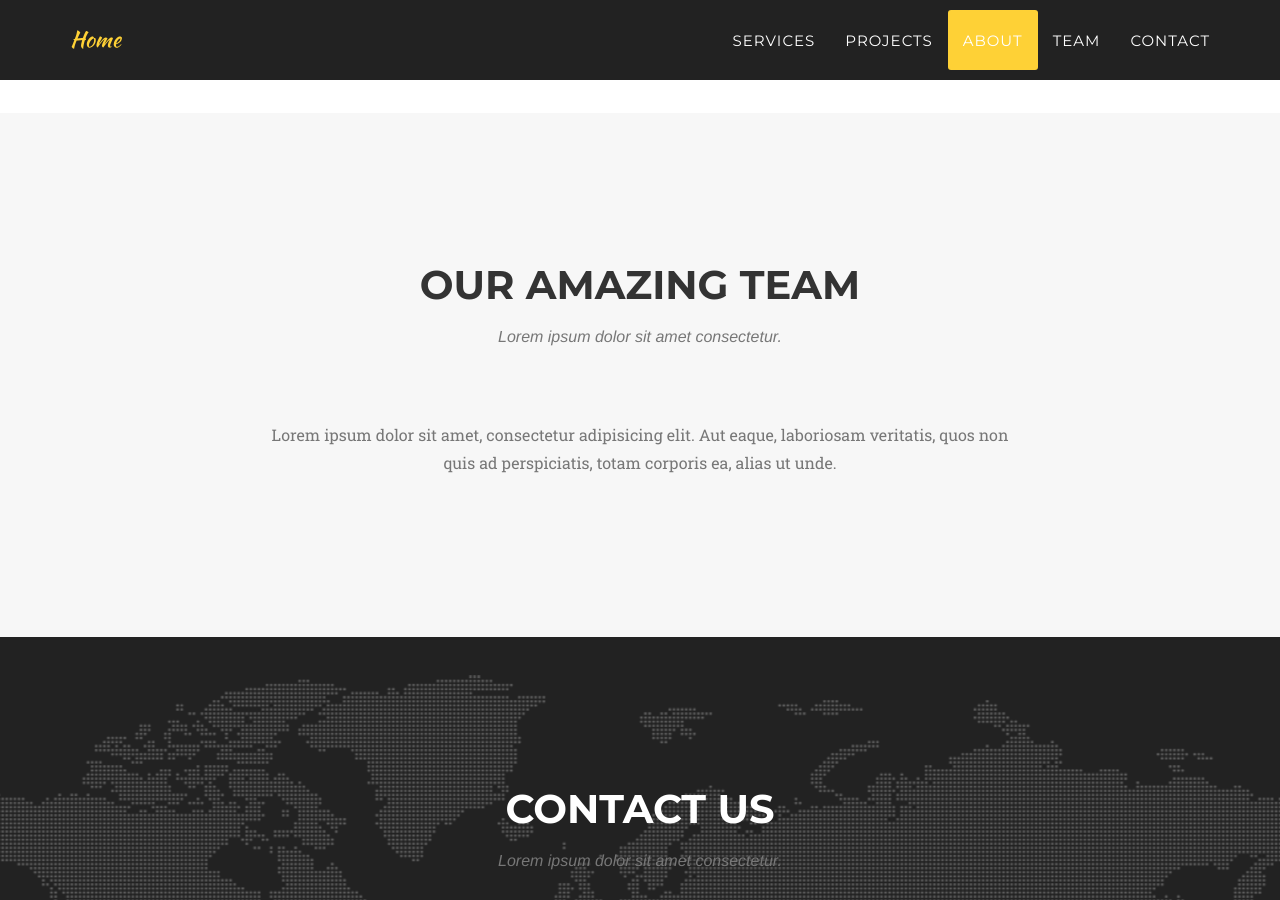
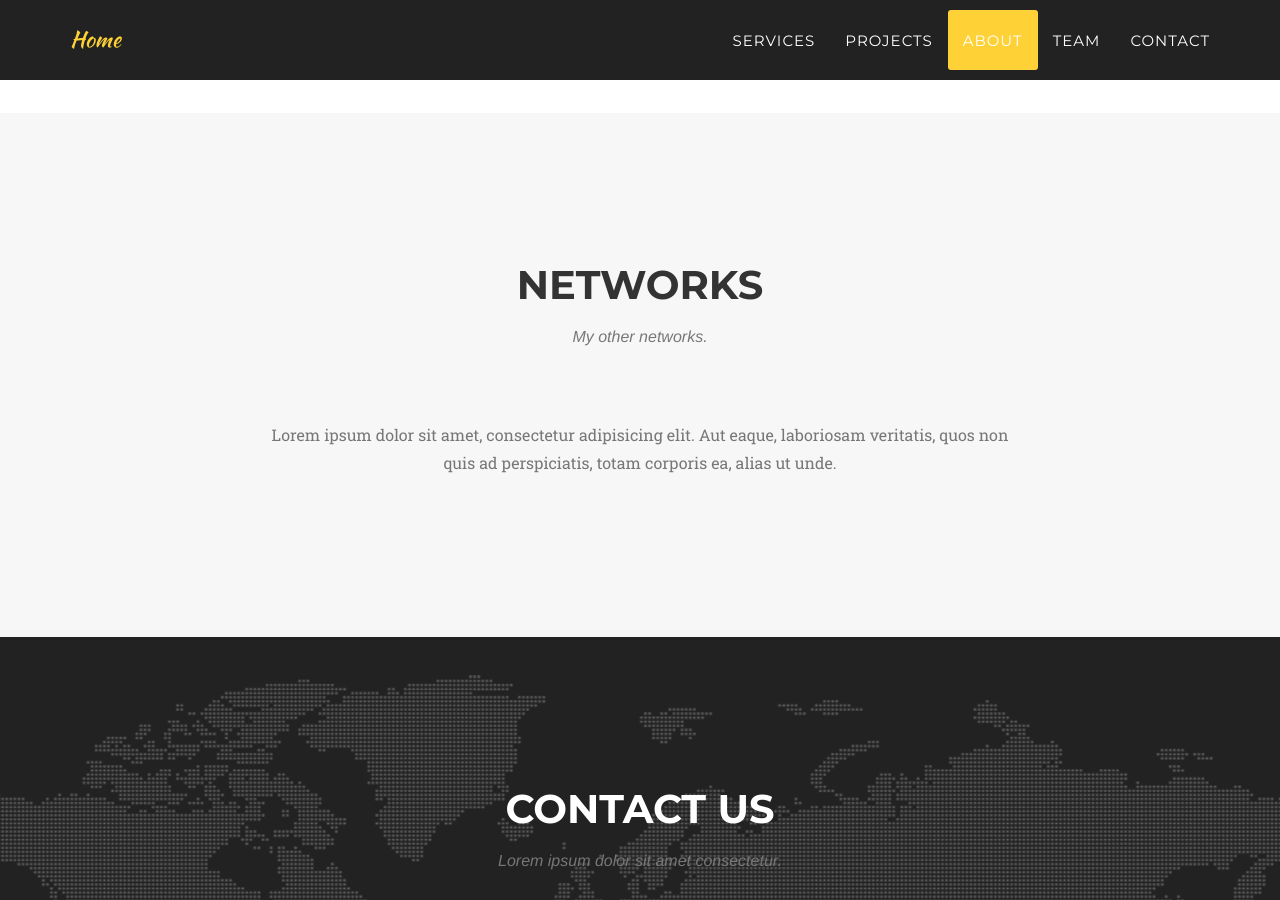
Before and after one commit to Mlahoud/Mlahoud.github.io, a Jekyll site: the page built from index.html, in a window 1280 px wide and 900 px high, scrolled down 4452 px. Built offline with Jekyll 4.4.1, drawn with Linux system fonts in a browser that asks for light colours; some web fonts are replaced.

Commit message:
Update team.html
Changing team to networks!

```diff
--- a/_includes/team.html
+++ b/_includes/team.html
@@ -3,8 +3,8 @@
         <div class="container">
             <div class="row">
                 <div class="col-lg-12 text-center">
-                    <h2 class="section-heading">Our Amazing Team</h2>
-                    <h3 class="section-subheading text-muted">Lorem ipsum dolor sit amet consectetur.</h3>
+                    <h2 class="section-heading">Networks</h2>
+                    <h3 class="section-subheading text-muted">My other networks.</h3>
                 </div>
             </div>
             <div class="row">
```
